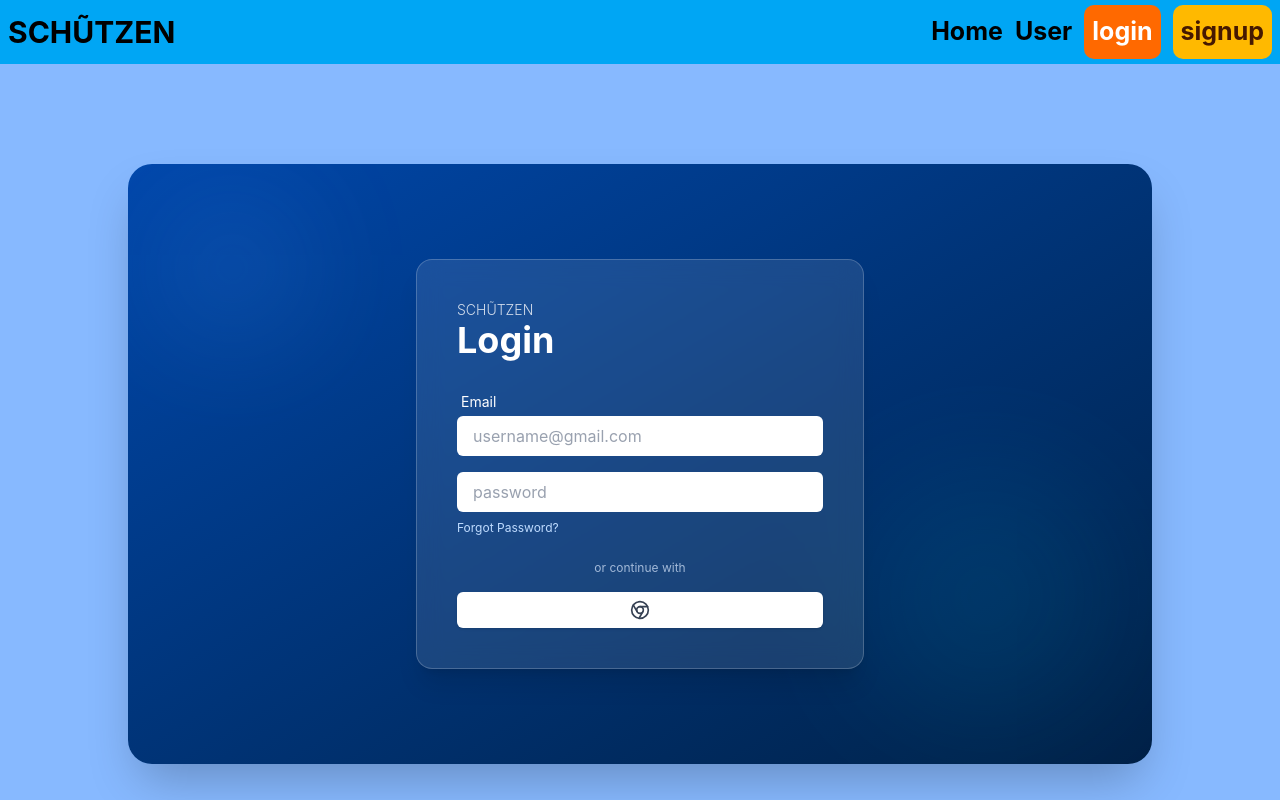
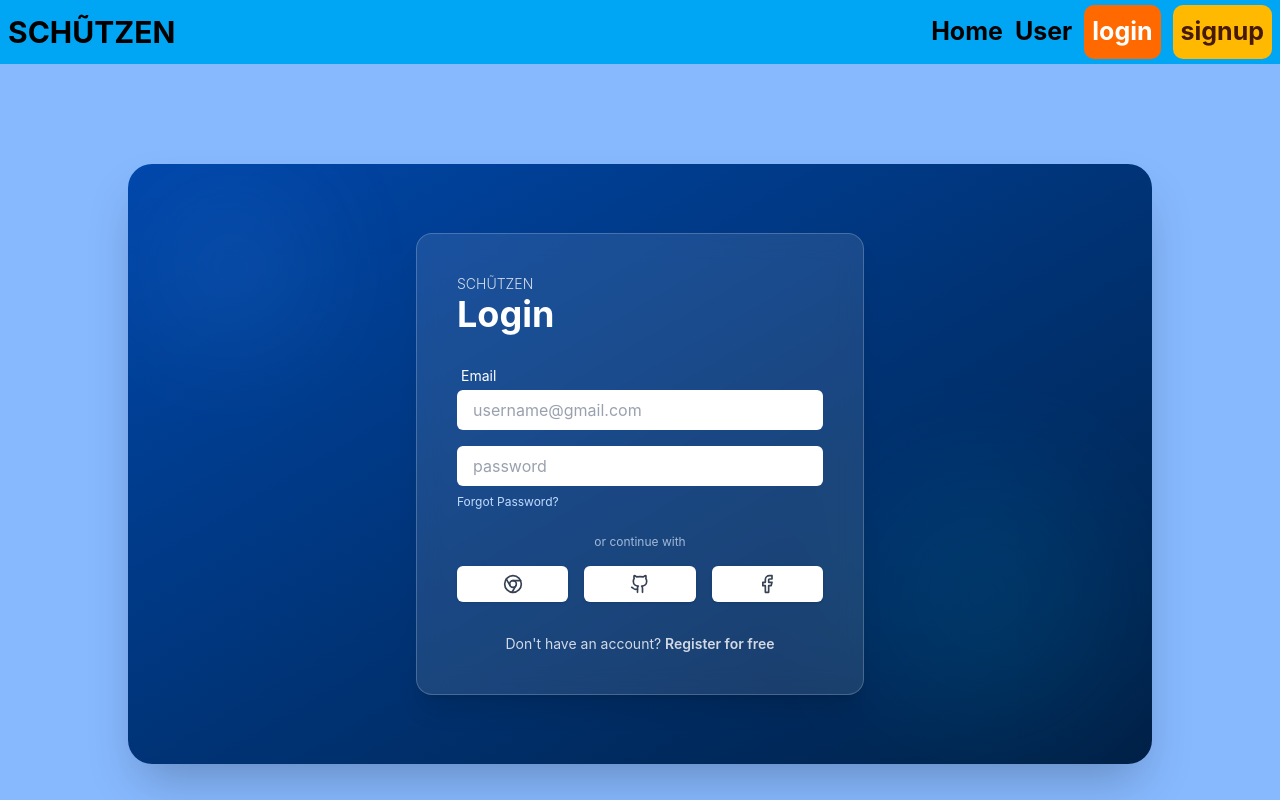
Before and after one commit to lucky-KRMU/projexa-project-SLASH, a React (Vite) app in the folder FrontEnd/Schutzen/: page /login in a window 1280 px wide. Shown: the top 800 px of the page. Built offline with nearby package versions, Linux system fonts and the light colour scheme.

Commit message:
FE - add social media buttons to login page and include registration prompt

```diff
--- a/FrontEnd/Schutzen/src/Components/Login/Login.jsx
+++ b/FrontEnd/Schutzen/src/Components/Login/Login.jsx
@@ -36,9 +36,14 @@ const LoginPage = () => {
       <div className='mt-6'>
         <p className='text-center text-xs text-blue-100 mb-4 opacity-70'>or continue with</p>
         <div className='flex justify-between gap-4'>
-          <SocialButton icon={<Chrome size = {20} />}/>
+          <SocialButton icon={<Chrome size={20} />} />
+              <SocialButton icon={<Github size={20} />} />
+              <SocialButton icon={<Facebook size={20} />} />
         </div>
       </div>
+      <p className='mt-8 text-center text-sm text-white opacity-80'>
+        Don't have an account? <a href="/signup" className="font-semibold hover:underline">Register for free</a>
+      </p>
       </div>
 
       </div>
```
